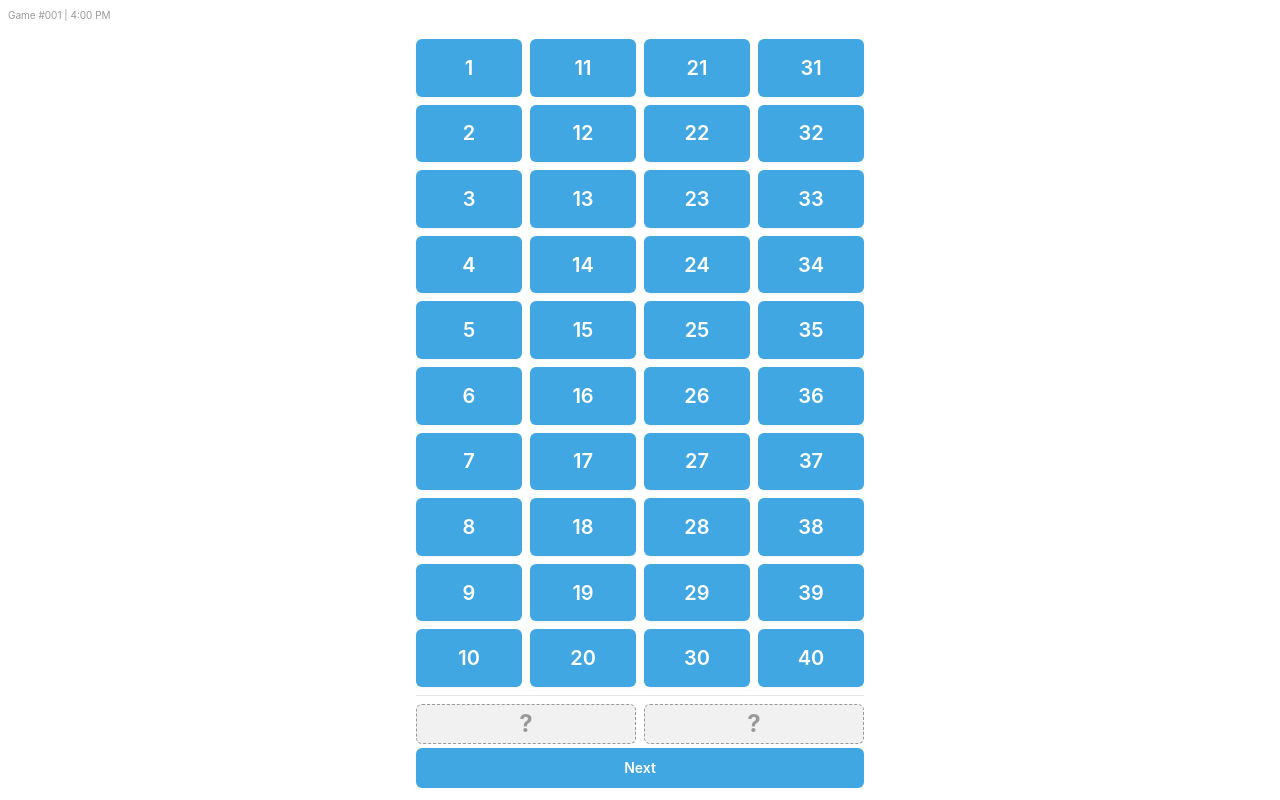
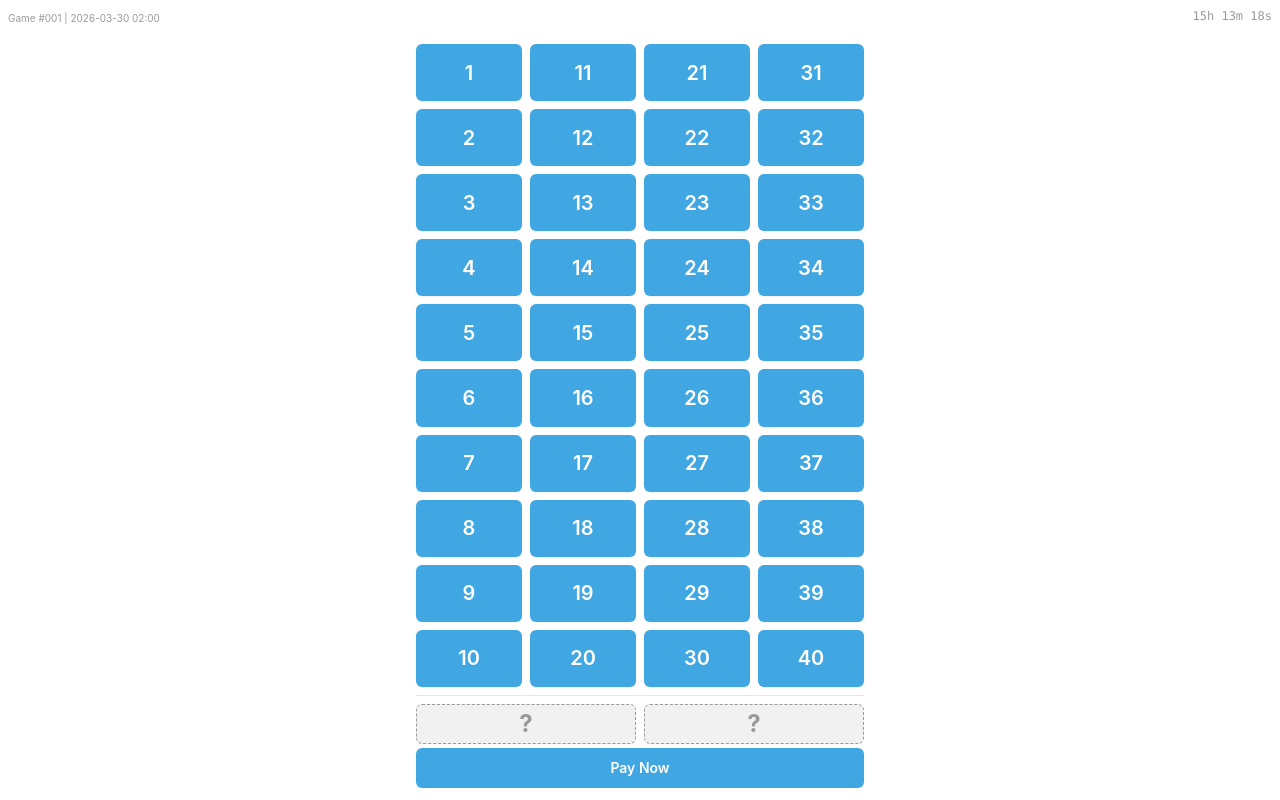
Before and after one commit to chheunseangmeng/Number-Bot, a Vue app: page / in a window 1280 px wide. Both pictures are taken after a click on the button "Yes, I'm 18+". Built offline with nearby package versions, Linux system fonts and the light colour scheme.

Commit message:
Fixed: Updated configuration for admin

```diff
--- a/src/App.vue
+++ b/src/App.vue
@@ -3,7 +3,7 @@
     <ConfirmDialog
       v-if="showAgeConfirm"
       title="Age Verification"
-      message="You must be 18 years or older to use this app. Are you 18+?"
+      message="You must be 18+ to use this app. Are you 18+?"
       yesText="Yes, I'm 18+"
       noText="No"
       icon="🔞"
--- a/src/views/HomeView.vue
+++ b/src/views/HomeView.vue
@@ -13,18 +13,23 @@
           <span class="text-sm font-semibold text-[var(--tg-theme-text-color)]">
             {{ store.userData?.full_name }}
           </span>
-          <!-- Double tap here to open admin panel -->
           <span
             class="text-[10px] text-[var(--tg-theme-hint-color)] cursor-pointer select-none"
             @click="handleGameIdTap"
           >
-            {{ formattedGameId }} | 4:00 PM
+            {{ formattedGameId }} | {{ gameExpiryDateTimeCambodia }}
           </span>
         </div>
       </div>
 
-      <!-- Right: Reset All Button -->
+      <!-- Right: Reset All Button + Countdown -->
       <div class="text-right">
+        <div class="text-right">
+          <div v-if="timeToExpiry !== null" class="text-xs text-[var(--tg-theme-hint-color)] mb-1">
+            <span class="font-mono">{{ formattedTimeToExpiryCambodia }}</span>
+          </div>
+          <div v-else class="text-xs text-red-400 mb-1">⏰ Game Expired</div>
+        </div>
         <button
           v-if="store.lines.length > 0 || store.selectedCount > 0"
           class="text-xs text-red-400 px-3 py-1 rounded-md hover:bg-red-500 hover:text-white border cursor-pointer active:scale-95 transition-all duration-300 ease-in-out"
@@ -44,9 +49,9 @@
       <div class="bg-white rounded-2xl p-6 w-full max-w-xs text-center shadow-xl">
         <div class="text-3xl mb-2">⚙️</div>
         <h2 class="text-sm font-bold text-gray-800 mb-1">Admin Config</h2>
-        <p class="text-xs text-gray-400 mb-5">Demo settings</p>
+        <p class="text-xs text-gray-400 mb-5">Game settings</p>
 
-        <!-- Toggle -->
+        <!-- One game per day toggle -->
         <div class="flex items-center justify-between px-2 py-3 bg-gray-50 rounded-xl mb-4">
           <span class="text-sm font-semibold text-gray-700">One game per day</span>
           <button
@@ -61,9 +66,23 @@
           </button>
         </div>
 
-        <p class="text-[11px] text-gray-400 mb-4">
-          {{ oneGamePerDay ? '🔒 Users can only play once per day' : '🔓 Users can play unlimited times' }}
-        </p>
+        <!-- Expiry Time Setting (UTC) -->
+        <div class="px-2 py-3 bg-gray-50 rounded-xl mb-4">
+          <label class="text-sm font-semibold text-gray-700 block mb-2">
+            Game Expiry Time (UTC)
+          </label>
+          <input
+            type="number"
+            v-model.number="expiryHourUTC"
+            min="0"
+            max="23"
+            class="w-full px-3 py-2 border border-gray-300 rounded-lg text-center text-lg font-bold"
+            @change="saveExpiryTime"
+          />
+          <p class="text-[10px] text-gray-400 mt-1">
+            Current: {{ expiryHourUTC }}:00 UTC ({{ expiryHourUTC + 7 }}:00 Cambodia)
+          </p>
+        </div>
 
         <button
           class="w-full py-2 rounded-lg text-sm font-semibold bg-gray-100 text-gray-600 active:scale-95 transition-all"
@@ -91,12 +110,11 @@
 
     <!-- MAIN -->
     <div v-else class="flex-1 flex flex-col items-center p-2 min-h-0 w-full">
-      <!-- Grid -->
       <NumberGrid />
 
       <hr class="w-full max-w-md my-2" />
 
-      <!-- LINES LIST -->
+      <!-- LINES LIST - default visible -->
       <div
         v-if="store.lines.length > 0"
         v-show="isShowLines"
@@ -160,7 +178,6 @@
         v-if="store.linesCount < store.MAX_LINES || store.editingIndex !== null"
         class="flex gap-2 w-full max-w-md flex-none"
       >
-        <!-- Box 1 -->
         <div
           class="flex-1 h-10 rounded-md flex items-center justify-center text-2xl font-bold relative"
           :class="
@@ -179,7 +196,6 @@
           </span>
         </div>
 
-        <!-- Box 2 -->
         <div
           class="flex-1 h-10 rounded-md flex items-center justify-center text-2xl font-bold relative"
           :class="
@@ -215,10 +231,10 @@
 
       <!-- ACTION BUTTONS -->
       <div class="w-full max-w-md flex-none mt-1 mb-1">
-        <!-- MAX reached → FULL NEXT -->
+        <!-- MAX reached → Pay Now -->
         <NextButton
           v-if="store.linesCount === store.MAX_LINES && store.editingIndex === null"
-          text="Next"
+          text="Pay Now"
           variant="primary"
           class="w-full"
           @click="handleSubmit"
@@ -245,7 +261,7 @@
           />
 
           <NextButton
-            text="Next"
+            text="Pay Now"
             variant="primary"
             class="flex-1"
             :disabled="!canNext"
@@ -258,7 +274,7 @@
 </template>
 
 <script setup>
-import { computed, ref, onMounted } from "vue"
+import { computed, ref, onMounted, onUnmounted, watch } from "vue"
 import { useRouter } from "vue-router"
 import NumberGrid from "@/components/grid/NumberGrid.vue"
 import NextButton from "@/components/ui/NextButton.vue"
@@ -269,9 +285,12 @@ const store = useGridStore()
 const router = useRouter()
 const { hapticFeedback } = useTelegram()
 
-// Admin panel
+// ADMIN PANEL
 const showAdminPanel = ref(false)
 const oneGamePerDay = ref(localStorage.getItem("one_game_per_day") !== "false")
+
+// Expiry hour in UTC (default 19 = 7PM UTC)
+const expiryHourUTC = ref(parseInt(localStorage.getItem("expiry_hour_utc") || "19"))
 
 let tapCount = 0
 let tapTimer = null
@@ -295,11 +314,24 @@ const toggleOneGamePerDay = () => {
   oneGamePerDay.value = !oneGamePerDay.value
   localStorage.setItem("one_game_per_day", oneGamePerDay.value ? "true" : "false")
   hapticFeedback("light")
-  // Re-check if user already played today
   initGameId()
 }
 
-// Game ID & 1-per-day logic
+const saveExpiryTime = () => {
+  let hour = expiryHourUTC.value
+  if (isNaN(hour)) hour = 19
+  if (hour < 0) hour = 0
+  if (hour > 23) hour = 23
+
+  expiryHourUTC.value = hour
+  localStorage.setItem("expiry_hour_utc", hour.toString())
+  hapticFeedback("light")
+
+  // Restart countdown with new expiry time
+  startExpiryCountdown()
+}
+
+// GAME ID
 const gameId = ref(1)
 const alreadyPlayedToday = ref(false)
 
@@ -317,8 +349,6 @@ const initGameId = () => {
   const lastDate = localStorage.getItem("last_played_date")
   const storedGameId = parseInt(localStorage.getItem("game_id") || "0")
   const lastTxn = localStorage.getItem("lastTransaction")
-
-  // Check if we're in a fresh session (not just after payment)
   const sessionStarted = sessionStorage.getItem("session_started")
 
   if (lastDate === today) {
@@ -330,7 +360,6 @@ const initGameId = () => {
       alreadyPlayedToday.value = false
     }
   } else {
-    // New day → reset everything
     const newId = storedGameId + 1
     gameId.value = newId
     localStorage.setItem("game_id", newId)
@@ -339,16 +368,97 @@ const initGameId = () => {
     alreadyPlayedToday.value = false
   }
 
-  // Mark session as started
   sessionStorage.setItem("session_started", "true")
 }
 
-onMounted(() => {
-  sessionStorage.removeItem("session_started")
-  initGameId()
+// COUNTDOWN TO CUSTOM EXPIRY TIME UTC
+const timeToExpiry = ref(null)
+let expiryCountdownInterval = null
+
+// Get today's expiry time based on admin configured hour (UTC)
+const getExpiryTimeUTC = () => {
+  const now = new Date()
+  const expiryTime = new Date(
+    Date.UTC(
+      now.getUTCFullYear(),
+      now.getUTCMonth(),
+      now.getUTCDate(),
+      expiryHourUTC.value,  // Admin configurable hour
+      0,
+      0
+    )
+  )
+
+  if (now.getTime() >= expiryTime.getTime()) {
+    expiryTime.setUTCDate(expiryTime.getUTCDate() + 1)
+  }
+
+  return expiryTime
+}
+
+// Convert UTC to Cambodia time (UTC+7) for display
+const gameExpiryDateTimeCambodia = computed(() => {
+  const expiryUTC = getExpiryTimeUTC()
+  const expiryCambodia = new Date(expiryUTC.getTime() + 7 * 60 * 60 * 1000)
+
+  const year = expiryCambodia.getUTCFullYear()
+  const month = String(expiryCambodia.getUTCMonth() + 1).padStart(2, '0')
+  const day = String(expiryCambodia.getUTCDate()).padStart(2, '0')
+  const hours = String(expiryCambodia.getUTCHours()).padStart(2, '0')
+  const minutes = String(expiryCambodia.getUTCMinutes()).padStart(2, '0')
+
+  return `${year}-${month}-${day} ${hours}:${minutes}`
 })
 
-// Selected Numbers
+const updateTimeToExpiry = () => {
+  const now = new Date()
+  const expiryTime = getExpiryTimeUTC()
+  const diffMs = expiryTime.getTime() - now.getTime()
+
+  if (diffMs <= 0) {
+    timeToExpiry.value = null
+
+    if (expiryCountdownInterval) {
+      clearInterval(expiryCountdownInterval)
+      expiryCountdownInterval = null
+    }
+
+    return
+  }
+
+  const totalSeconds = Math.floor(diffMs / 1000)
+  const hours = Math.floor(totalSeconds / 3600)
+  const minutes = Math.floor((totalSeconds % 3600) / 60)
+  const seconds = totalSeconds % 60
+
+  timeToExpiry.value = { hours, minutes, seconds }
+}
+
+const formattedTimeToExpiryCambodia = computed(() => {
+  if (!timeToExpiry.value) return ""
+  const { hours, minutes, seconds } = timeToExpiry.value
+  return `${hours}h ${minutes}m ${seconds}s`
+})
+
+const startExpiryCountdown = () => {
+  if (expiryCountdownInterval) {
+    clearInterval(expiryCountdownInterval)
+  }
+
+  updateTimeToExpiry()
+
+  expiryCountdownInterval = setInterval(() => {
+    updateTimeToExpiry()
+  }, 1000)
+}
+
+// Watch for expiry hour changes
+watch(expiryHourUTC, () => {
+  startExpiryCountdown()
+})
+// END COUNTDOWN
+
+// GAME LOGIC
 const selectedNumbers = computed(() => {
   const boxes = ["?", "?"]
   store.selectedNumbers.forEach((num, i) => {
@@ -357,7 +467,7 @@ const selectedNumbers = computed(() => {
   return boxes
 })
 
-const isShowLines = ref(false)
+const isShowLines = ref(true)
 
 const canSubmit = computed(() => store.selectedCount === 2)
 
@@ -406,7 +516,6 @@ const handleDeleteLine = async (index) => {
         resolve(window.confirm(`Are you sure you want to delete Line ${index + 1}?`))
       }
     } catch (error) {
-      console.warn("showPopup failed:", error)
       resolve(window.confirm(`Are you sure you want to delete Line ${index + 1}?`))
     }
   })
@@ -438,7 +547,6 @@ const handleResetAll = async () => {
         resolve(window.confirm("Are you sure you want to reset all lines?"))
       }
     } catch (error) {
-      console.warn("showPopup failed:", error)
       resolve(window.confirm("Are you sure you want to reset all lines?"))
     }
   })
@@ -463,4 +571,18 @@ const handleSubmit = () => {
 
   router.push("/payment")
 }
+
+// LIFECYCLE
+onMounted(() => {
+  sessionStorage.removeItem("session_started")
+  initGameId()
+  startExpiryCountdown()
+})
+
+onUnmounted(() => {
+  if (expiryCountdownInterval) {
+    clearInterval(expiryCountdownInterval)
+    expiryCountdownInterval = null
+  }
+})
 </script>
--- a/src/views/PaymentView.vue
+++ b/src/views/PaymentView.vue
@@ -3,12 +3,12 @@
     <!-- Header -->
     <header class="text-center pt-3 pb-1 flex-none relative">
       <button
-        class="absolute left-3 border px-2 py-1 rounded-md top-3 text-sm text-[var(--tg-theme-hint-color)] active:scale-95 transition-all"
+        class="absolute left-3 top-3 text-sm text-[var(--tg-theme-hint-color)] hover:text-black active:scale-95 transition-all"
         @click="handleBack"
       >
         <i class="fa-solid fa-angle-left"></i>Back
       </button>
-      <h1 class="text-md font-bold text-gray-600 italic">Payment</h1>
+      <h1 class="text-md font-bold text-gray-600 italic">Confirm and make payment</h1>
       <p class="text-xs text-[var(--tg-theme-hint-color)]">
         Select your bank
       </p>
@@ -167,7 +167,7 @@
 </template>
 
 <script setup>
-import { ref, computed, onMounted, onUnmounted } from "vue"
+import { ref, computed, onMounted, onUnmounted, onActivated } from "vue"
 import { useRouter } from "vue-router"
 import { useGridStore } from "../stores/gridStore"
 import { useTelegram } from "../composables/useTelegram"
@@ -198,6 +198,8 @@ const formattedTime = computed(() => {
 })
 
 const startCountdown = () => {
+  if (countdownInterval) clearInterval(countdownInterval)
+
   countdownInterval = setInterval(() => {
     if (timeLeft.value > 0) {
       timeLeft.value--
@@ -210,23 +212,21 @@ const startCountdown = () => {
   }, 1000)
 }
 
+const resetTimer = () => {
+  clearInterval(countdownInterval)
+  timeLeft.value = TOTAL_TIME
+  isExpired.value = false
+  startCountdown()
+}
+
+// Reset timer every time the component is mounted/activated
 onMounted(() => {
-  const savedStartTime = sessionStorage.getItem("payment_start_time")
+  resetTimer()
+})
 
-  if (savedStartTime) {
-    const elapsed = Math.floor((Date.now() - parseInt(savedStartTime)) / 1000)
-    const remaining = TOTAL_TIME - elapsed
-    if (remaining <= 0) {
-      isExpired.value = true
-      return
-    }
-    timeLeft.value = remaining
-  } else {
-    sessionStorage.setItem("payment_start_time", Date.now().toString())
-    timeLeft.value = TOTAL_TIME
-  }
-
-  startCountdown()
+// For keep-alive components - reset when page becomes active again
+onActivated(() => {
+  resetTimer()
 })
 
 onUnmounted(() => {
@@ -235,7 +235,6 @@ onUnmounted(() => {
 
 // Expired
 const handleExpiredConfirm = () => {
-  sessionStorage.removeItem("payment_start_time")
   router.push("/")
 }
 
@@ -279,19 +278,17 @@ const generateReference = () => {
   return `REF-${year}${month}${day}${seq}`
 }
 
-// Back - keep timer running
+// Back
 const handleBack = () => {
   hapticFeedback("light")
-  clearInterval(countdownInterval)
   router.push("/")
 }
 
-// Pay Now - reset timer
+// Pay Now
 const handlePayNow = () => {
   if (!selectedBank.value) return
   hapticFeedback("medium")
   clearInterval(countdownInterval)
-  sessionStorage.removeItem("payment_start_time")
 
   const userData = store.userData || JSON.parse(sessionStorage.getItem("userData") || "{}")
 
```
